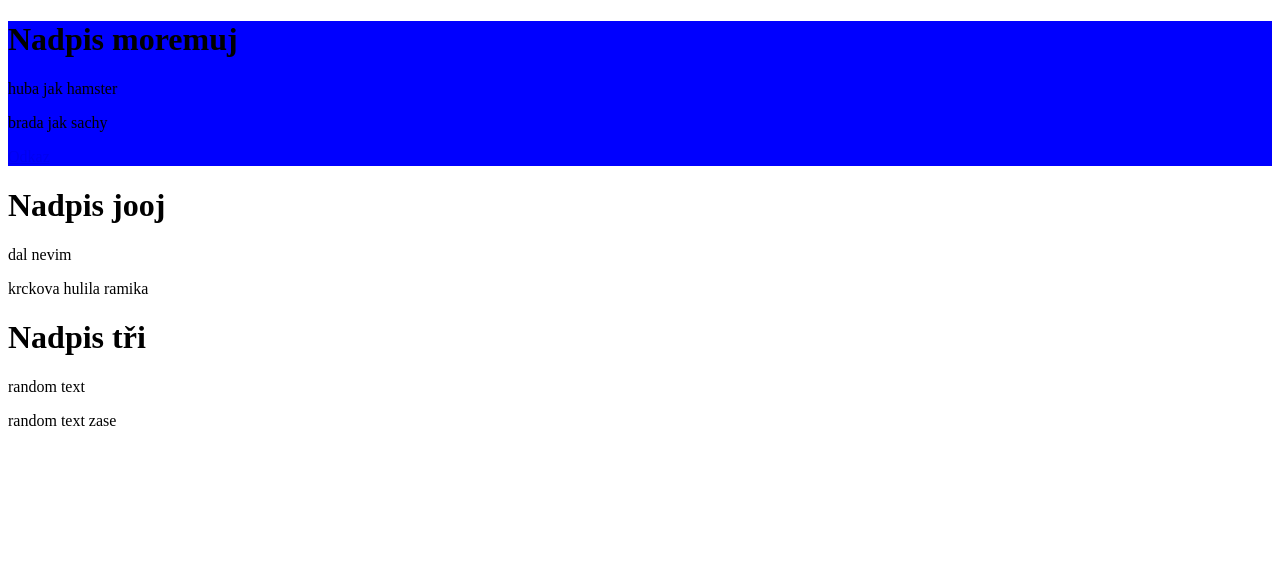
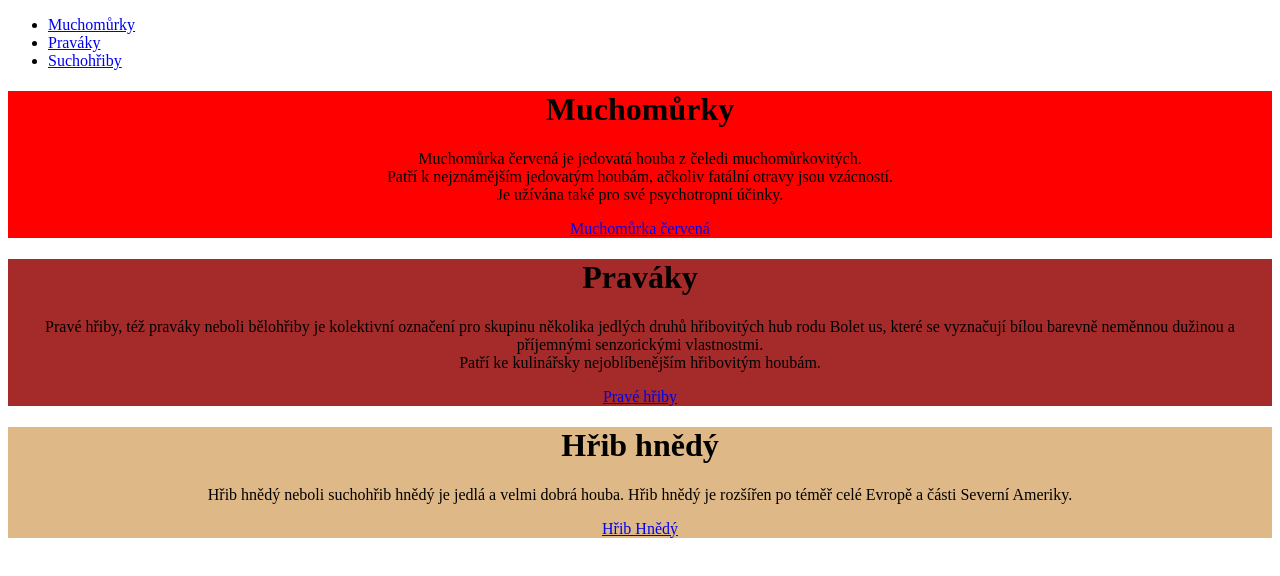
Before and after one commit to DenisKuz08/DIV-ID-NAV-Kuzilek, a plain HTML site: page navbar/index.html in a window 1280 px wide. Drawn offline with Linux system fonts and the light colour scheme.

Commit message:
Add files via upload

```diff
--- a/navbar/index.html
+++ b/navbar/index.html
@@ -7,23 +7,34 @@
     <link rel="stylesheet" href="style.css">
 </head>
 <body>
-    <div class="trida">
-        <h1>Nadpis moremuj</h1>
-        <p>huba jak hamster</p>
-        <p>brada jak sachy</p>
-        <a href="https://www.vitkovickastredni.cz/cs/" target="_blank">Odkaz</a>
+
+    <nav>
+        <ul>
+            <li><a href="https://www.youtube.com/watch?v=PLw3GHwCrtA">Muchomůrky</a></li>
+            <li><a href="https://www.youtube.com/shorts/huawIaIB1VE">Praváky</a></li>
+            <li><a href="https://www.youtube.com/shorts/QM-Ld9YXcOU">Suchohřiby</a></li>
+        </ul>
+    </nav>
+    <div style="text-align: center;" id="trida">
+        <h1>Muchomůrky</h1>
+        <p>Muchomůrka červená je jedovatá houba z čeledi muchomůrkovitých.
+          <br>   Patří k nejznámějším jedovatým houbám, ačkoliv fatální otravy jsou vzácností.
+          <br>   Je užívána také pro své psychotropní účinky.</p>
+        <a href="https://cs.wikipedia.org/wiki/Muchom%C5%AFrka_%C4%8Derven%C3%A1" target="_blank">Muchomůrka červená</a>
     </div>
 
-    <div>
-    <h1>Nadpis jooj</h1>
-    <p>dal nevim</p>
-    <p>krckova hulila ramika</p>
+    <div style="text-align: center;" id="tridadva">
+    <h1>Praváky</h1>
+    <p>Pravé hřiby, též praváky neboli bělohřiby je kolektivní označení pro skupinu několika jedlých druhů hřibovitých hub rodu Bolet us, které se vyznačují bílou barevně neměnnou dužinou a příjemnými senzorickými vlastnostmi.
+       <br>  Patří ke kulinářsky nejoblíbenějším hřibovitým houbám.</p>
+       <a href="https://cs.wikipedia.org/wiki/Prav%C3%A9_h%C5%99iby" target="_blank">Pravé hřiby</a>
     </div>
 
-    <div>
-        <h1>Nadpis tři</h1>
-        <p>random text</p>
-        <p>random text zase</p>
+    <div style="text-align: center;" id="tridatri">
+        <h1>Hřib hnědý</h1>
+        <p>Hřib hnědý neboli suchohřib hnědý je jedlá a velmi dobrá houba.
+            Hřib hnědý je rozšířen po téměř celé Evropě a části Severní Ameriky.</p>
+            <a href="https://cs.wikipedia.org/wiki/H%C5%99ib_hn%C4%9Bd%C3%BD" target="_blank">Hřib Hnědý</a>
     </div>
 </body>
 </html>
--- a/navbar/style.css
+++ b/navbar/style.css
@@ -1,3 +1,9 @@
-.trida{
-    background-color: blue;
+#trida{
+    background-color:  red;
 }
+#tridadva{
+    background-color: brown;
+}
+#tridatri{
+    background-color: burlywood;
+}
```
